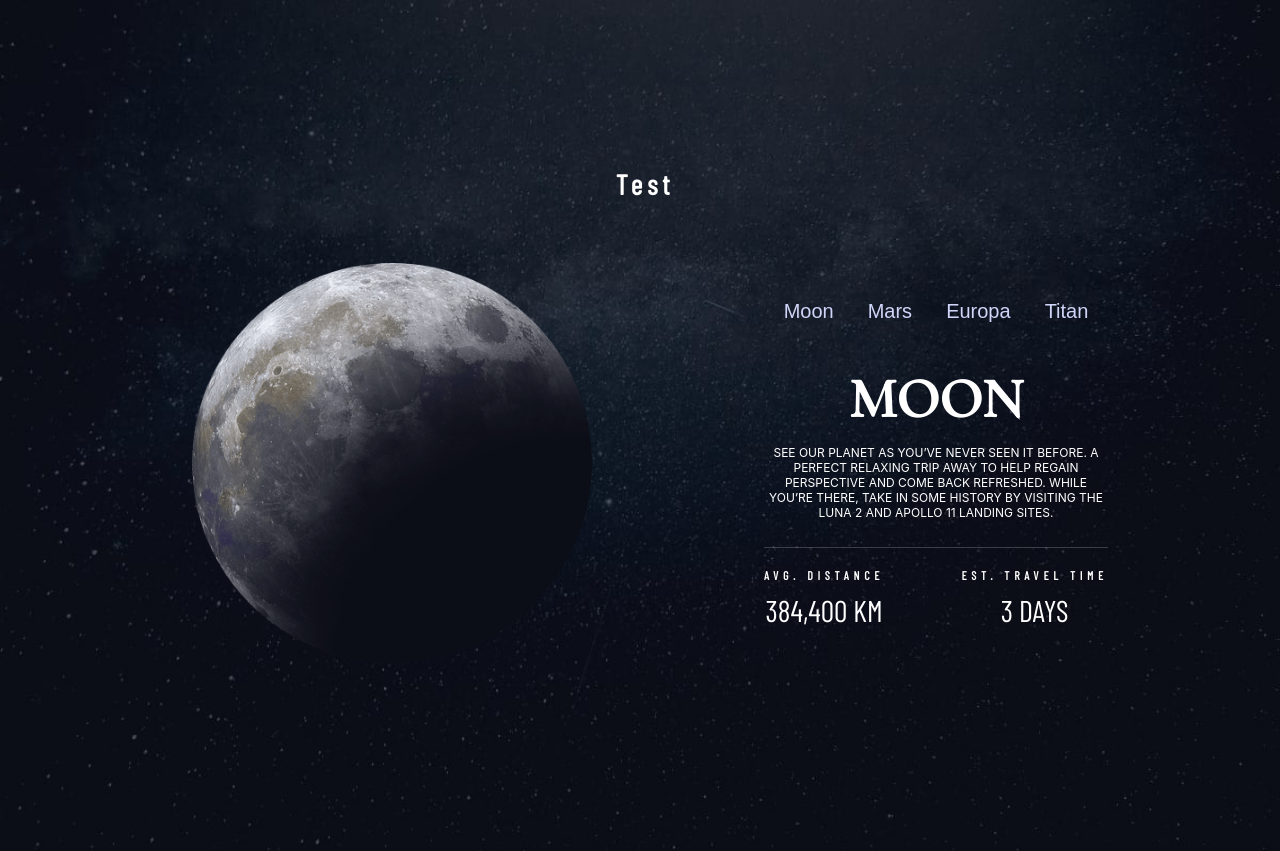
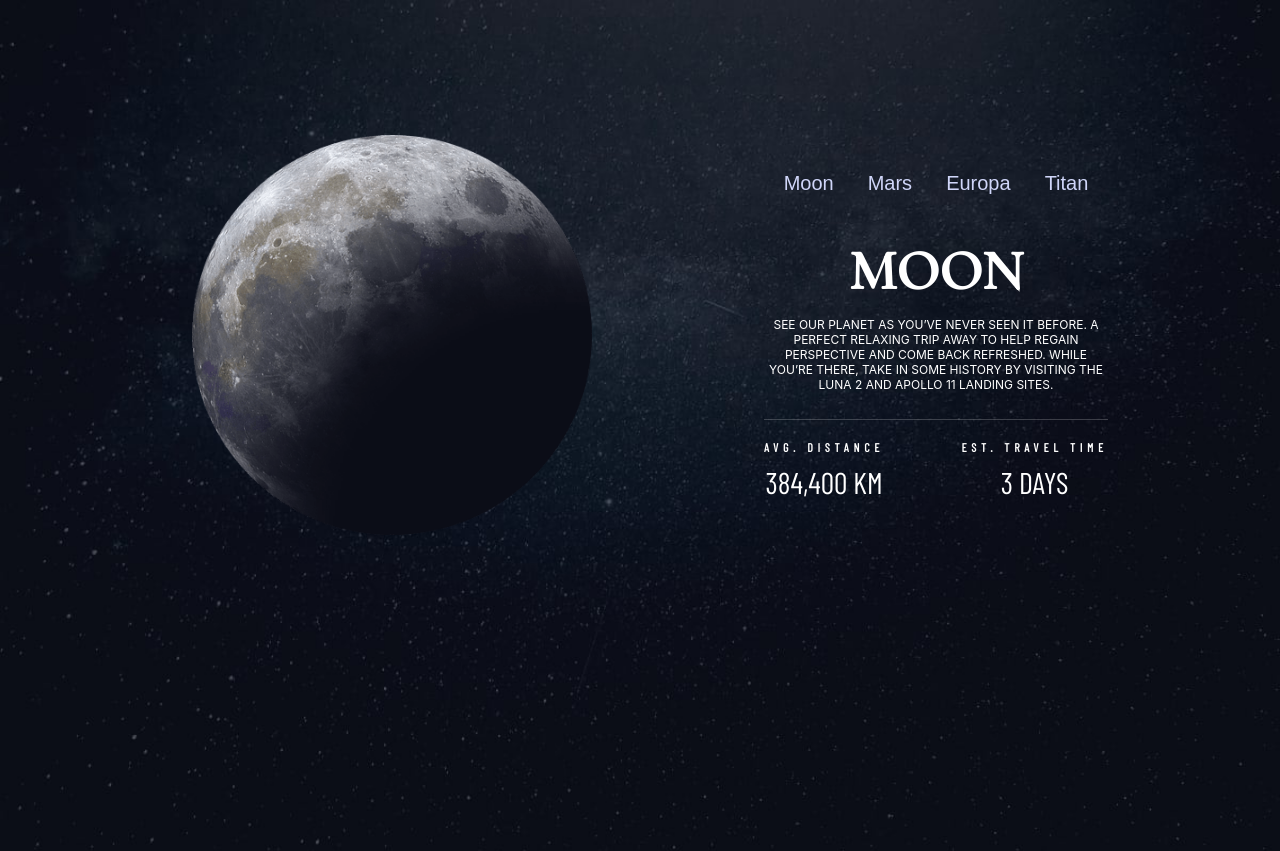
Before and after one commit to Stamwill/space-tourism, a Next.js app: page /destination in a window 1280 px wide. Shown: the top 851 px of the page. Built offline with nearby package versions, Linux system fonts and the light colour scheme.

Commit message:
[destination.js] Remove Pagetracker

```diff
--- a/src/pages/destination.js
+++ b/src/pages/destination.js
@@ -1,7 +1,6 @@
 import * as React from 'react'
 import { destinations as api, destinationBg } from '../api/mock'
 import Picture from '../components/Picture'
-import PageTracker from '../blocks/PageTracker'
 import Planets from '../blocks/Planets'
 import styles from '../styles/Home.module.css'
 
@@ -10,7 +9,6 @@ export default function Home() {
     <div className={styles.container}>
       <main className={styles.main}>
         <Picture api={destinationBg} />
-        <PageTracker />
         <Planets api={api} />
       </main>
     </div>
```
